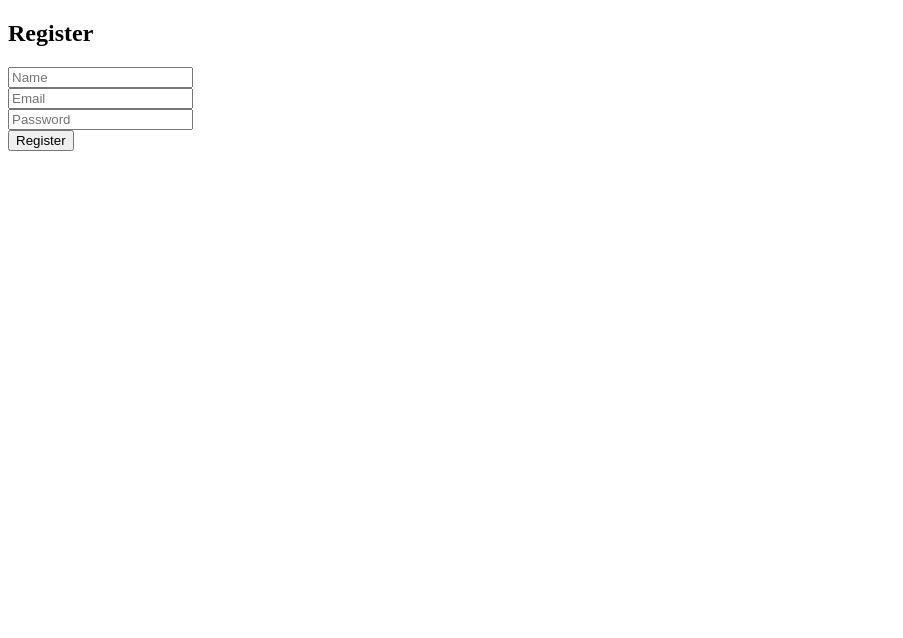
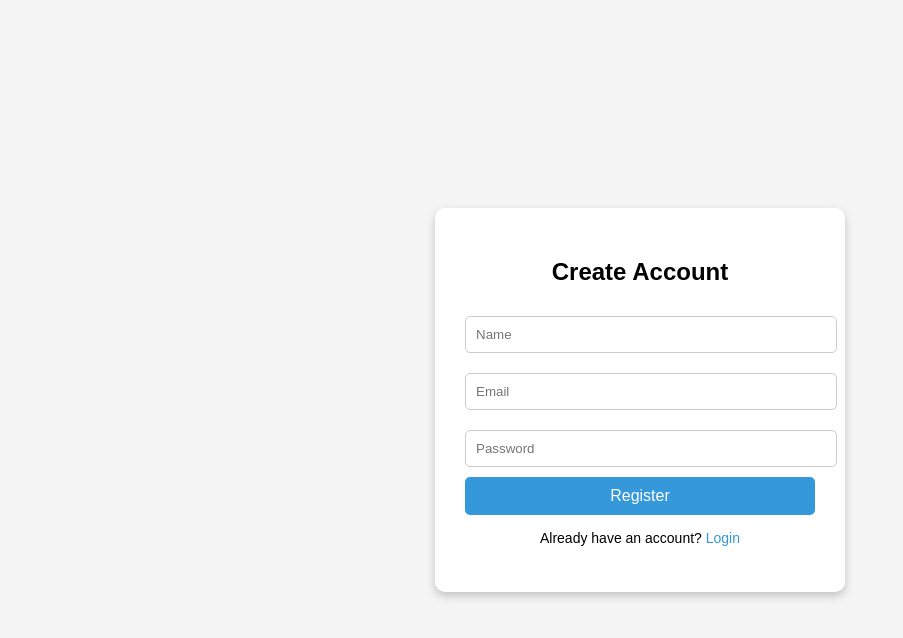
Before and after one commit to dwayne-csy/LinguaLens, a plain HTML site: page frontend/Authentication/html/register.html in a window 1280 px wide. Shown: the whole page, without its empty margins (0-903 px from the left). Drawn offline with Linux system fonts and the light colour scheme.

Commit message:
simple ui for register and login

```diff
--- a/frontend/Authentication/html/register.html
+++ b/frontend/Authentication/html/register.html
@@ -3,17 +3,89 @@
 <head>
     <meta charset="UTF-8">
     <title>Register</title>
+    <style>
+        body {
+            display: flex;
+            justify-content: center;
+            align-items: center;
+            height: 100vh;
+            margin: 0;
+            font-family: Arial, sans-serif;
+            background-color: #f4f4f4;
+        }
+
+        .register-container {
+            background-color: white;
+            padding: 30px;
+            border-radius: 10px;
+            box-shadow: 0px 4px 8px rgba(0, 0, 0, 0.2);
+            width: 350px;
+            text-align: center;
+        }
+
+        input {
+            width: 100%;
+            padding: 10px;
+            margin: 10px 0;
+            border: 1px solid #ccc;
+            border-radius: 5px;
+        }
+
+        button {
+            width: 100%;
+            padding: 10px;
+            background-color: #3498db;
+            color: white;
+            border: none;
+            border-radius: 5px;
+            cursor: pointer;
+            font-size: 16px;
+        }
+
+        button:hover {
+            background-color: #2980b9;
+        }
+
+        .link {
+            margin-top: 15px;
+            font-size: 14px;
+        }
+
+        .link a {
+            color: #3498db;
+            text-decoration: none;
+            cursor: pointer;
+        }
+
+        .link a:hover {
+            text-decoration: underline;
+        }
+    </style>
 </head>
 <body>
-    <h2>Register</h2>
-    <form id="registerForm">
-        <input type="text" id="name" placeholder="Name" required><br>
-        <input type="email" id="email" placeholder="Email" required><br>
-        <input type="password" id="password" placeholder="Password" required><br>
-        <button type="submit">Register</button>
-    </form>
 
-    <p id="message"></p>
+    <div class="register-container">
+        <h2>Create Account</h2>
+        <form id="registerForm">
+            <input type="text" id="name" placeholder="Name" required>
+            <input type="email" id="email" placeholder="Email" required>
+            <input type="password" id="password" placeholder="Password" required>
+            <button type="submit">Register</button>
+        </form>
+
+        <div class="link">
+            Already have an account? <a id="goToLogin">Login</a>
+        </div>
+
+        <p id="message"></p>
+    </div>
+
+    <script>
+        // ✅ Redirect to login page
+        document.getElementById("goToLogin").addEventListener("click", () => {
+            window.location.href = "login.html";
+        });
+    </script>
 
     <script src="../js/register.js"></script>
 </body>
```
Also changed, not shown: frontend/Authentication/html/login.html (+78 -7 lines).
